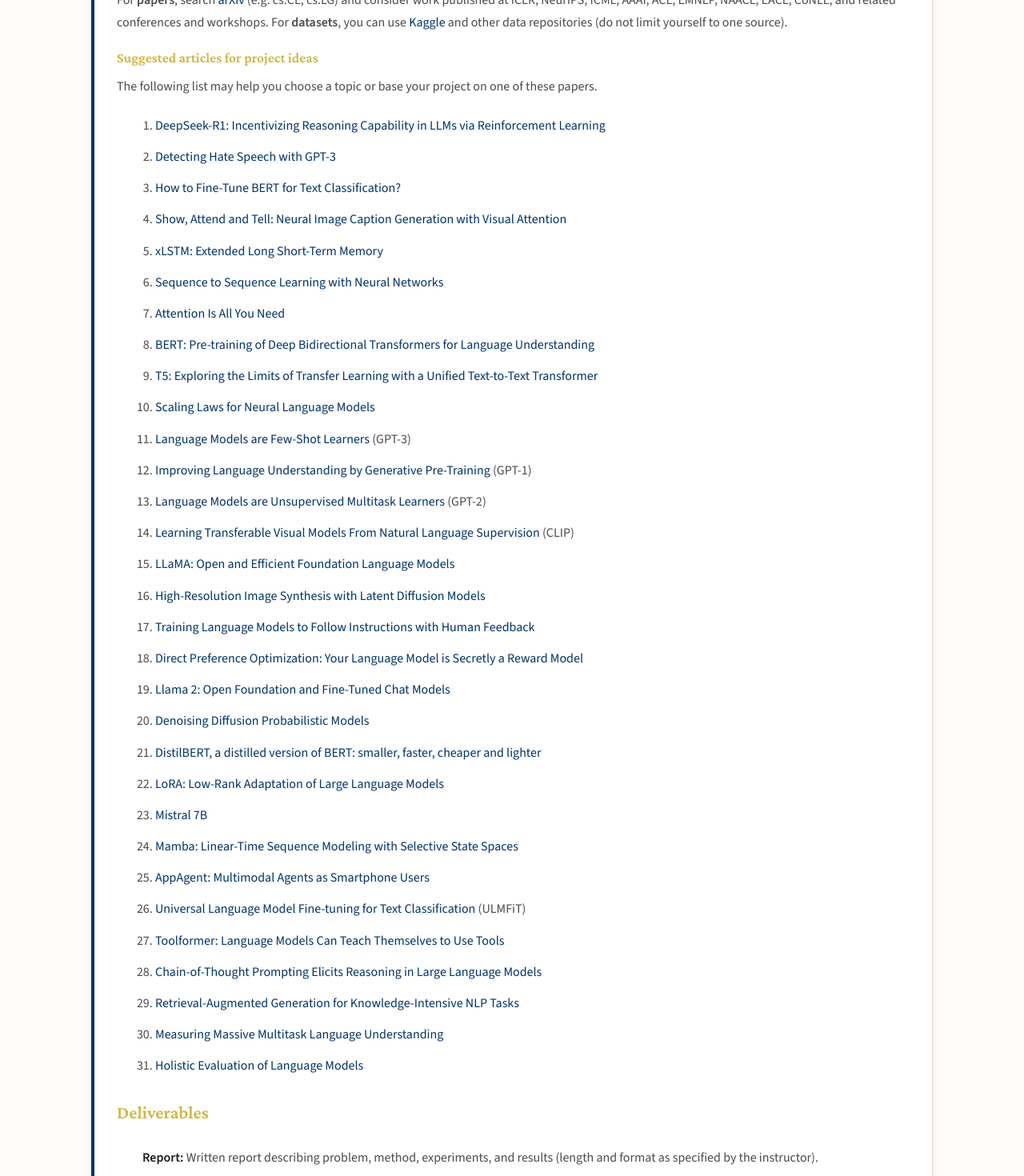
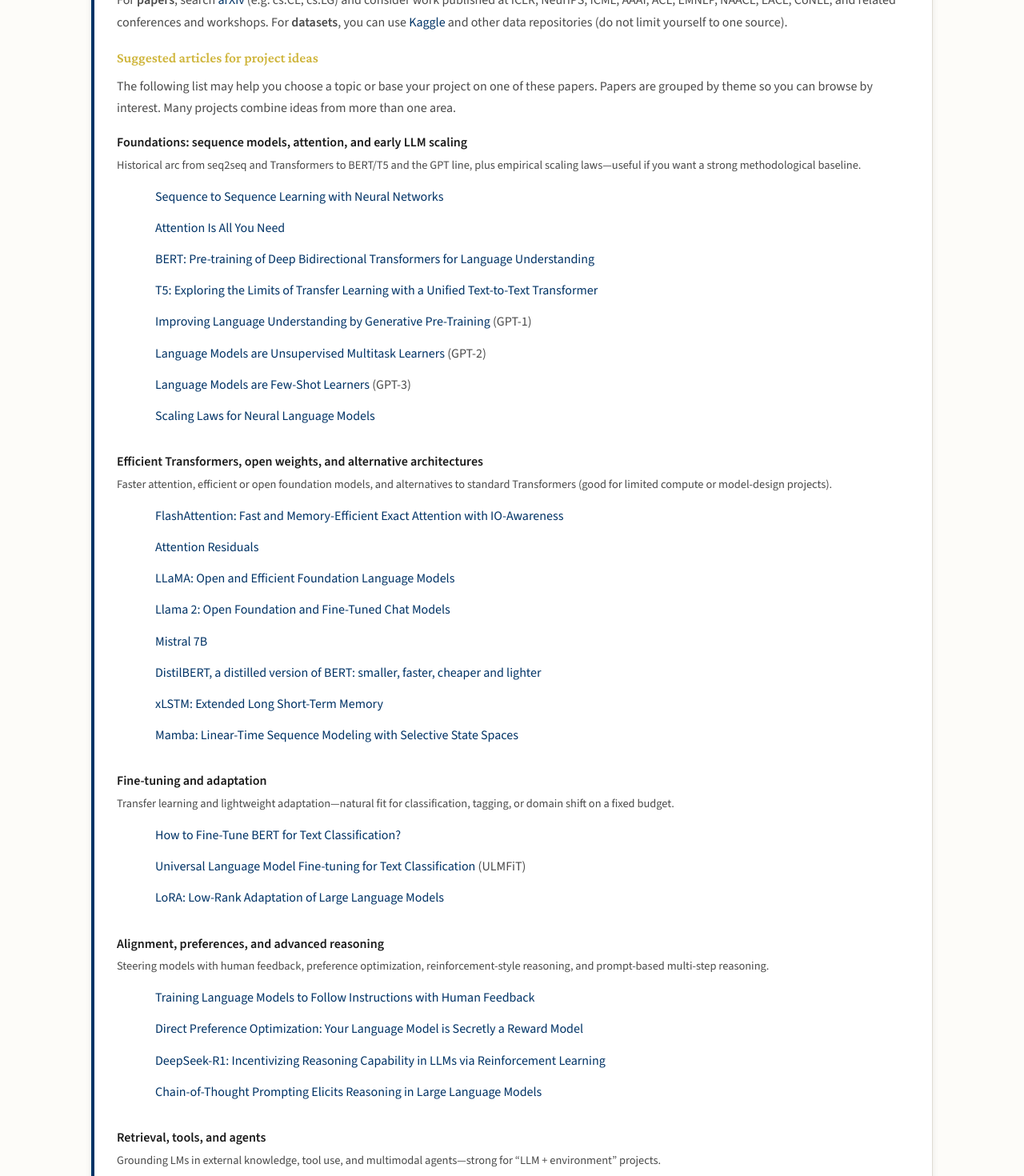
Before and after one commit to milmor/nlp-unam, a Next.js app: page /nlp-unam/guidelines in a window 1280 px wide. Shown: the part 1330-2800 px from the top of the page at 80% size. Built offline with nearby package versions, Linux system fonts and the light colour scheme.

Commit message:
update papers

```diff
--- a/src/app/globals.css
+++ b/src/app/globals.css
@@ -1024,12 +1024,33 @@ td a {
     color: var(--text-primary);
 }
 
-/* Article list in guidelines */
+/* Article list in guidelines (ordered or by-subject unordered) */
 ol.article-list,
-.prereq-info ol.article-list {
+ul.article-list,
+.prereq-info ol.article-list,
+.prereq-info ul.article-list {
     padding-left: 2.5rem !important;
     margin-left: 0.5rem !important;
     margin-bottom: 1.5rem;
+}
+
+.prereq-info .article-by-subject h5 {
+    margin-top: 1.25rem;
+    margin-bottom: 0.35rem;
+    font-size: 1rem;
+    font-weight: 600;
+    color: var(--text-primary);
+}
+
+.prereq-info .article-by-subject h5:first-child {
+    margin-top: 0;
+}
+
+.prereq-info .article-subject-note {
+    font-size: 0.9rem;
+    color: var(--text-secondary);
+    margin: 0 0 0.5rem 0;
+    line-height: 1.45;
 }
 
 .prereq-info .article-list li {
--- a/src/app/guidelines/page.tsx
+++ b/src/app/guidelines/page.tsx
@@ -24,10 +24,10 @@ export default function GuidelinesPage() {
             <li>Study of NLP applied to different modalities: audio, images, etc.</li>
           </ul>
 
-          <h3>Proposal (due Week 5)</h3>
+          <h3>Proposal</h3>
           <p>
-            Submit your research proposal as a <strong>PDF</strong> by the end of Week 5. Your submission
-            must include:
+            Submit your research proposal as a <strong>PDF</strong> by the deadline in the syllabus. Your
+            submission must include:
           </p>
           <ul>
             <li>Title and brief description of the problem</li>
@@ -54,33 +54,18 @@ export default function GuidelinesPage() {
           </p>
 
           <h4>Suggested articles for project ideas</h4>
-          <p>The following list may help you choose a topic or base your project on one of these papers.</p>
-          <ol className="article-list">
-            <li>
-              <a href="https://arxiv.org/abs/2501.12948" target="_blank" rel="noopener noreferrer">
-                DeepSeek-R1: Incentivizing Reasoning Capability in LLMs via Reinforcement Learning
-              </a>
-            </li>
-            <li>
-              <a href="https://arxiv.org/abs/2103.12407" target="_blank" rel="noopener noreferrer">
-                Detecting Hate Speech with GPT-3
-              </a>
-            </li>
-            <li>
-              <a href="https://arxiv.org/abs/1905.05583" target="_blank" rel="noopener noreferrer">
-                How to Fine-Tune BERT for Text Classification?
-              </a>
-            </li>
-            <li>
-              <a href="https://arxiv.org/abs/1502.03044" target="_blank" rel="noopener noreferrer">
-                Show, Attend and Tell: Neural Image Caption Generation with Visual Attention
-              </a>
-            </li>
-            <li>
-              <a href="https://arxiv.org/abs/2405.04517" target="_blank" rel="noopener noreferrer">
-                xLSTM: Extended Long Short-Term Memory
-              </a>
-            </li>
+          <p>
+            The following list may help you choose a topic or base your project on one of these papers.
+            Papers are grouped by theme so you can browse by interest. Many projects combine ideas from more
+            than one area.
+          </p>
+          <div className="article-by-subject">
+            <h5>Foundations: sequence models, attention, and early LLM scaling</h5>
+            <p className="article-subject-note">
+              Historical arc from seq2seq and Transformers to BERT/T5 and the GPT line, plus empirical scaling
+              laws—useful if you want a strong methodological baseline.
+            </p>
+            <ul className="article-list">
               <li>
                 <a href="https://arxiv.org/abs/1409.3215" target="_blank" rel="noopener noreferrer">
                   Sequence to Sequence Learning with Neural Networks
@@ -100,17 +85,6 @@ export default function GuidelinesPage() {
                 <a href="https://arxiv.org/abs/1910.10683" target="_blank" rel="noopener noreferrer">
                   T5: Exploring the Limits of Transfer Learning with a Unified Text-to-Text Transformer
                 </a>
-            </li>
-            <li>
-              <a href="https://arxiv.org/abs/2001.08361" target="_blank" rel="noopener noreferrer">
-                Scaling Laws for Neural Language Models
-              </a>
-            </li>
-            <li>
-              <a href="https://arxiv.org/abs/2005.14165" target="_blank" rel="noopener noreferrer">
-                Language Models are Few-Shot Learners
-              </a>{' '}
-              (GPT-3)
               </li>
               <li>
                 <a
@@ -133,10 +107,33 @@ export default function GuidelinesPage() {
                 (GPT-2)
               </li>
               <li>
-              <a href="https://arxiv.org/abs/2103.00020" target="_blank" rel="noopener noreferrer">
-                Learning Transferable Visual Models From Natural Language Supervision
+                <a href="https://arxiv.org/abs/2005.14165" target="_blank" rel="noopener noreferrer">
+                  Language Models are Few-Shot Learners
                 </a>{' '}
-              (CLIP)
+                (GPT-3)
+              </li>
+              <li>
+                <a href="https://arxiv.org/abs/2001.08361" target="_blank" rel="noopener noreferrer">
+                  Scaling Laws for Neural Language Models
+                </a>
+              </li>
+            </ul>
+
+            <h5>Efficient Transformers, open weights, and alternative architectures</h5>
+            <p className="article-subject-note">
+              Faster attention, efficient or open foundation models, and alternatives to standard Transformers
+              (good for limited compute or model-design projects).
+            </p>
+            <ul className="article-list">
+              <li>
+                <a href="https://arxiv.org/abs/2205.14135" target="_blank" rel="noopener noreferrer">
+                  FlashAttention: Fast and Memory-Efficient Exact Attention with IO-Awareness
+                </a>
+              </li>
+              <li>
+                <a href="https://arxiv.org/abs/2603.15031" target="_blank" rel="noopener noreferrer">
+                  Attention Residuals
+                </a>
               </li>
               <li>
                 <a href="https://arxiv.org/abs/2302.13971" target="_blank" rel="noopener noreferrer">
@@ -144,10 +141,62 @@ export default function GuidelinesPage() {
                 </a>
               </li>
               <li>
-              <a href="https://arxiv.org/abs/2112.10752" target="_blank" rel="noopener noreferrer">
-                High-Resolution Image Synthesis with Latent Diffusion Models
+                <a href="https://arxiv.org/abs/2307.09288" target="_blank" rel="noopener noreferrer">
+                  Llama 2: Open Foundation and Fine-Tuned Chat Models
                 </a>
               </li>
+              <li>
+                <a href="https://arxiv.org/abs/2310.06825" target="_blank" rel="noopener noreferrer">
+                  Mistral 7B
+                </a>
+              </li>
+              <li>
+                <a href="https://arxiv.org/abs/1910.01108" target="_blank" rel="noopener noreferrer">
+                  DistilBERT, a distilled version of BERT: smaller, faster, cheaper and lighter
+                </a>
+              </li>
+              <li>
+                <a href="https://arxiv.org/abs/2405.04517" target="_blank" rel="noopener noreferrer">
+                  xLSTM: Extended Long Short-Term Memory
+                </a>
+              </li>
+              <li>
+                <a href="https://arxiv.org/abs/2312.00752" target="_blank" rel="noopener noreferrer">
+                  Mamba: Linear-Time Sequence Modeling with Selective State Spaces
+                </a>
+              </li>
+            </ul>
+
+            <h5>Fine-tuning and adaptation</h5>
+            <p className="article-subject-note">
+              Transfer learning and lightweight adaptation—natural fit for classification, tagging, or domain
+              shift on a fixed budget.
+            </p>
+            <ul className="article-list">
+              <li>
+                <a href="https://arxiv.org/abs/1905.05583" target="_blank" rel="noopener noreferrer">
+                  How to Fine-Tune BERT for Text Classification?
+                </a>
+              </li>
+              <li>
+                <a href="https://arxiv.org/abs/1801.06146" target="_blank" rel="noopener noreferrer">
+                  Universal Language Model Fine-tuning for Text Classification
+                </a>{' '}
+                (ULMFiT)
+              </li>
+              <li>
+                <a href="https://arxiv.org/abs/2106.09685" target="_blank" rel="noopener noreferrer">
+                  LoRA: Low-Rank Adaptation of Large Language Models
+                </a>
+              </li>
+            </ul>
+
+            <h5>Alignment, preferences, and advanced reasoning</h5>
+            <p className="article-subject-note">
+              Steering models with human feedback, preference optimization, reinforcement-style reasoning, and
+              prompt-based multi-step reasoning.
+            </p>
+            <ul className="article-list">
               <li>
                 <a href="https://arxiv.org/abs/2203.02155" target="_blank" rel="noopener noreferrer">
                   Training Language Models to Follow Instructions with Human Feedback
@@ -159,33 +208,31 @@ export default function GuidelinesPage() {
                 </a>
               </li>
               <li>
-              <a href="https://arxiv.org/abs/2307.09288" target="_blank" rel="noopener noreferrer">
-                Llama 2: Open Foundation and Fine-Tuned Chat Models
+                <a href="https://arxiv.org/abs/2501.12948" target="_blank" rel="noopener noreferrer">
+                  DeepSeek-R1: Incentivizing Reasoning Capability in LLMs via Reinforcement Learning
                 </a>
               </li>
               <li>
-              <a href="https://arxiv.org/abs/2006.11239" target="_blank" rel="noopener noreferrer">
-                Denoising Diffusion Probabilistic Models
+                <a href="https://arxiv.org/abs/2201.11903" target="_blank" rel="noopener noreferrer">
+                  Chain-of-Thought Prompting Elicits Reasoning in Large Language Models
+                </a>
+              </li>
+            </ul>
+
+            <h5>Retrieval, tools, and agents</h5>
+            <p className="article-subject-note">
+              Grounding LMs in external knowledge, tool use, and multimodal agents—strong for &ldquo;LLM +
+              environment&rdquo; projects.
+            </p>
+            <ul className="article-list">
+              <li>
+                <a href="https://arxiv.org/abs/2005.11401" target="_blank" rel="noopener noreferrer">
+                  Retrieval-Augmented Generation for Knowledge-Intensive NLP Tasks
                 </a>
               </li>
               <li>
-              <a href="https://arxiv.org/abs/1910.01108" target="_blank" rel="noopener noreferrer">
-                DistilBERT, a distilled version of BERT: smaller, faster, cheaper and lighter
-              </a>
-            </li>
-            <li>
-              <a href="https://arxiv.org/abs/2106.09685" target="_blank" rel="noopener noreferrer">
-                LoRA: Low-Rank Adaptation of Large Language Models
-              </a>
-            </li>
-            <li>
-              <a href="https://arxiv.org/abs/2310.06825" target="_blank" rel="noopener noreferrer">
-                Mistral 7B
-              </a>
-            </li>
-            <li>
-              <a href="https://arxiv.org/abs/2312.00752" target="_blank" rel="noopener noreferrer">
-                Mamba: Linear-Time Sequence Modeling with Selective State Spaces
+                <a href="https://arxiv.org/abs/2302.04761" target="_blank" rel="noopener noreferrer">
+                  Toolformer: Language Models Can Teach Themselves to Use Tools
                 </a>
               </li>
               <li>
@@ -193,27 +240,25 @@ export default function GuidelinesPage() {
                   AppAgent: Multimodal Agents as Smartphone Users
                 </a>
               </li>
+            </ul>
+
+            <h5>Applications and safety</h5>
+            <p className="article-subject-note">
+              Example of applying large models to a concrete social or classification task.
+            </p>
+            <ul className="article-list">
               <li>
-              <a href="https://arxiv.org/abs/1801.06146" target="_blank" rel="noopener noreferrer">
-                Universal Language Model Fine-tuning for Text Classification
-              </a>{' '}
-              (ULMFiT)
-            </li>
-            <li>
-              <a href="https://arxiv.org/abs/2302.04761" target="_blank" rel="noopener noreferrer">
-                Toolformer: Language Models Can Teach Themselves to Use Tools
+                <a href="https://arxiv.org/abs/2103.12407" target="_blank" rel="noopener noreferrer">
+                  Detecting Hate Speech with GPT-3
                 </a>
               </li>
-            <li>
-              <a href="https://arxiv.org/abs/2201.11903" target="_blank" rel="noopener noreferrer">
-                Chain-of-Thought Prompting Elicits Reasoning in Large Language Models
-              </a>
-            </li>
-            <li>
-              <a href="https://arxiv.org/abs/2005.11401" target="_blank" rel="noopener noreferrer">
-                Retrieval-Augmented Generation for Knowledge-Intensive NLP Tasks
-              </a>
-            </li>
+            </ul>
+
+            <h5>Evaluation and benchmarking</h5>
+            <p className="article-subject-note">
+              How to measure broad capabilities and compare systems systematically.
+            </p>
+            <ul className="article-list">
               <li>
                 <a href="https://arxiv.org/abs/2009.03300" target="_blank" rel="noopener noreferrer">
                   Measuring Massive Multitask Language Understanding
@@ -224,7 +269,106 @@ export default function GuidelinesPage() {
                   Holistic Evaluation of Language Models
                 </a>
               </li>
-          </ol>
+            </ul>
+
+            <h5>VQ-VAE, VQGAN, and discrete latent image models</h5>
+            <p className="article-subject-note">
+              Discrete image codes and autoregressive modeling in latent space. Natural complement to
+              continuous VAEs and GANs, and background for <em>latent</em> diffusion (e.g. Stable Diffusion),
+              where denoising operates on a compressed token grid instead of raw pixels.
+            </p>
+            <ul className="article-list">
+              <li>
+                <a href="https://arxiv.org/abs/1711.00937" target="_blank" rel="noopener noreferrer">
+                  Neural Discrete Representation Learning
+                </a>{' '}
+                (VQ-VAE)
+              </li>
+              <li>
+                <a href="https://arxiv.org/abs/1906.00446" target="_blank" rel="noopener noreferrer">
+                  Generating Diverse High-Fidelity Images with VQ-VAE-2
+                </a>
+              </li>
+              <li>
+                <a href="https://arxiv.org/abs/2012.09841" target="_blank" rel="noopener noreferrer">
+                  Taming Transformers for High-Resolution Image Synthesis
+                </a>{' '}
+                (VQGAN)
+              </li>
+            </ul>
+
+            <h5>Diffusion models</h5>
+            <p className="article-subject-note">
+              Denoising diffusion in pixel and latent space, classifier-free guidance, Transformer and
+              flow/interpolant backbones, and the score-based SDE formulation that unifies many generative
+              pipelines.
+            </p>
+            <ul className="article-list">
+              <li>
+                <a href="https://arxiv.org/abs/2006.11239" target="_blank" rel="noopener noreferrer">
+                  Denoising Diffusion Probabilistic Models
+                </a>{' '}
+                (DDPM)
+              </li>
+              <li>
+                <a href="https://arxiv.org/abs/2105.05233" target="_blank" rel="noopener noreferrer">
+                  Diffusion Models Beat GANs on Image Synthesis
+                </a>
+              </li>
+              <li>
+                <a href="https://arxiv.org/abs/2112.10752" target="_blank" rel="noopener noreferrer">
+                  High-Resolution Image Synthesis with Latent Diffusion Models
+                </a>{' '}
+                (Stable Diffusion)
+              </li>
+              <li>
+                <a href="https://arxiv.org/abs/2212.09748" target="_blank" rel="noopener noreferrer">
+                  Scalable Diffusion Models with Transformers
+                </a>{' '}
+                (DiT)
+              </li>
+              <li>
+                <a href="https://arxiv.org/abs/2207.12598" target="_blank" rel="noopener noreferrer">
+                  Classifier-Free Diffusion Guidance
+                </a>
+              </li>
+              <li>
+                <a href="https://arxiv.org/abs/2011.13456" target="_blank" rel="noopener noreferrer">
+                  Score-Based Generative Modeling through Stochastic Differential Equations
+                </a>
+              </li>
+              <li>
+                <a href="https://arxiv.org/abs/2401.08740" target="_blank" rel="noopener noreferrer">
+                  SiT: Exploring Flow and Diffusion-based Generative Models with Scalable Interpolant Transformers
+                </a>
+              </li>
+            </ul>
+
+            <h5>Vision representation learning and vision–language</h5>
+            <p className="article-subject-note">
+              Self-supervised image representations, captioning, and vision–language alignment—aligned with
+              &ldquo;NLP and other modalities&rdquo; in the project scope.
+            </p>
+            <ul className="article-list">
+              <li>
+                <a href="https://arxiv.org/abs/2301.08243" target="_blank" rel="noopener noreferrer">
+                  Self-Supervised Learning from Images with a Joint-Embedding Predictive Architecture
+                </a>{' '}
+                (I-JEPA)
+              </li>
+              <li>
+                <a href="https://arxiv.org/abs/1502.03044" target="_blank" rel="noopener noreferrer">
+                  Show, Attend and Tell: Neural Image Caption Generation with Visual Attention
+                </a>
+              </li>
+              <li>
+                <a href="https://arxiv.org/abs/2103.00020" target="_blank" rel="noopener noreferrer">
+                  Learning Transferable Visual Models From Natural Language Supervision
+                </a>{' '}
+                (CLIP)
+              </li>
+            </ul>
+          </div>
 
           <h3>Deliverables</h3>
           <ul>
@@ -239,11 +383,11 @@ export default function GuidelinesPage() {
               (or similar) and share the link.
             </li>
             <li>
-              <strong>Presentation:</strong> Oral presentation in the final weeks of the course (Week 15).
+              <strong>Presentation:</strong> Oral presentation in class; date and format per the syllabus.
             </li>
           </ul>
 
-          <h3>Presentation (Week 15)</h3>
+          <h3>Presentation</h3>
           <p>
             Each team or student presents the project in class: problem, approach, main results, and
             conclusions. Time and format will be announced during the semester.
```
Also changed, not shown: src/app/page.tsx (+28 -2 lines), 48 other files (tests, documents, lock files or other folders). Lines whose indentation alone changed are shown as unchanged.
